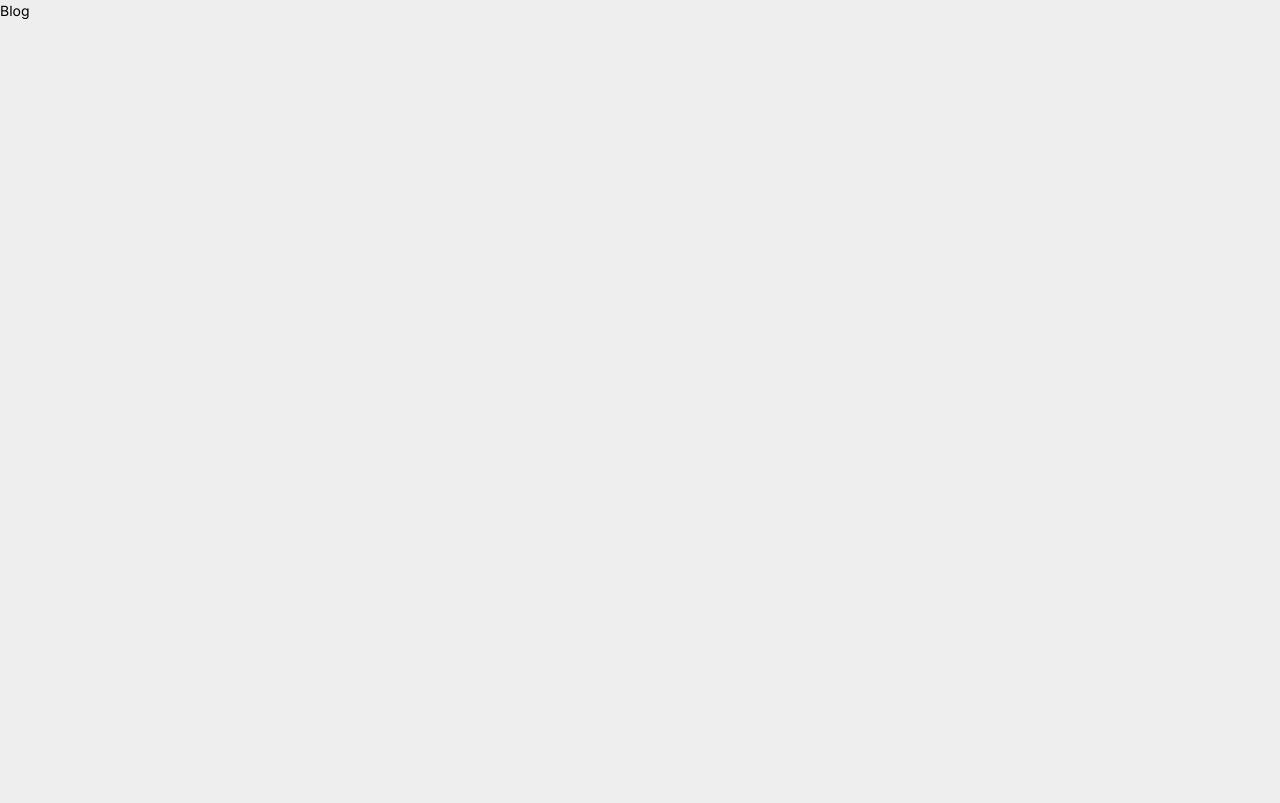
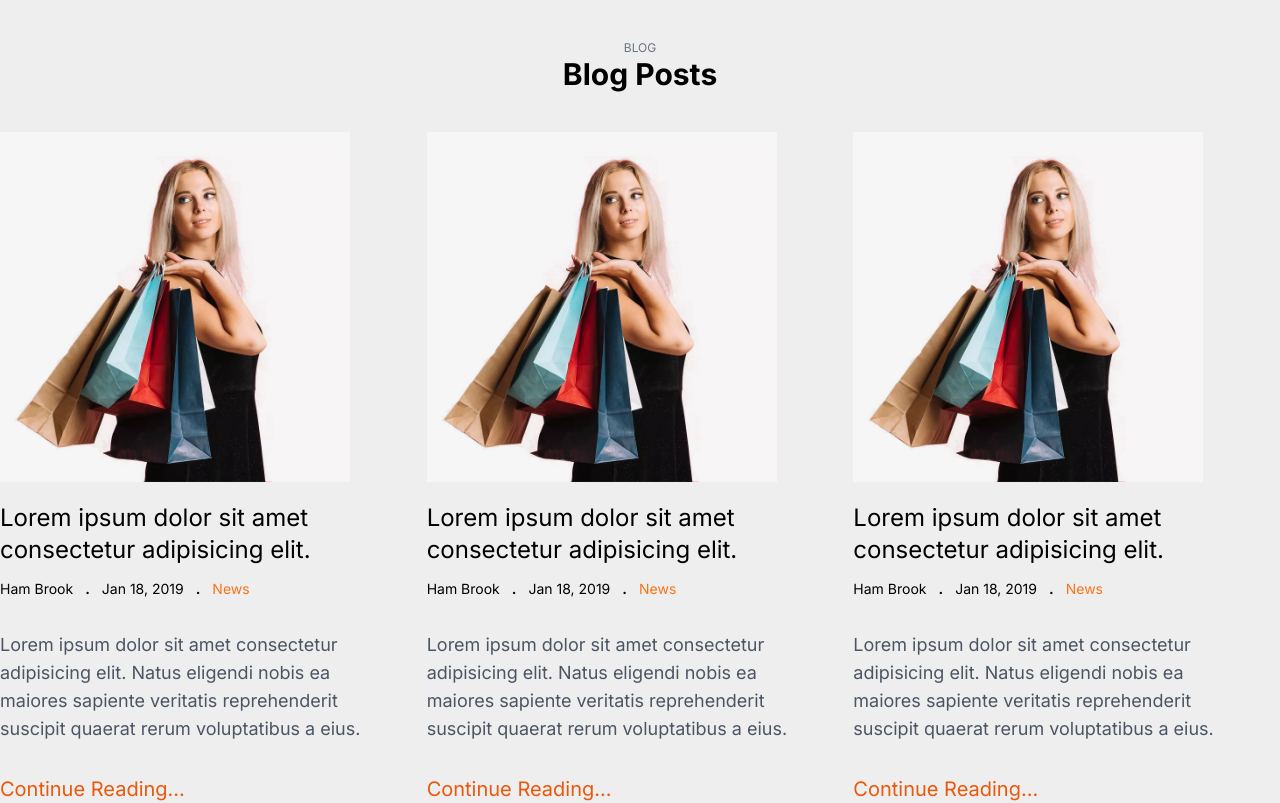
Before and after one commit to shahzaibintzar/Next.js-E-ommerce-web-design, a Next.js app: page /blog in a window 1280 px wide. Built offline with nearby package versions, Linux system fonts and the light colour scheme.

Commit message:
blog page complete

```diff
--- a/app/blog/page.tsx
+++ b/app/blog/page.tsx
@@ -1,9 +1,57 @@
+import Image from 'next/image'
 import React from 'react'
 
 function page() {
   return (
-    <div>
-      <h1>Blog</h1>
+    <div className=''>
+     <div className='w-[200px] mx-auto py-10'>
+      <p className='text-xs text-gray-500 text-center'>BLOG</p>
+      <p className='text-3xl font-bold text-center'>Blog Posts</p>
+     </div>
+      {/* cart1 */}
+     <div className='grid sm:grid-cols-1 md:grid-cols-2 lg:grid-cols-3 justify-around '>
+     <div className='w-[400px]'>
+      <Image src={require('../../public/assects/images/firstWoman.jpg')} alt='1' className='w-[350px]'/>
+      <p className='text-2xl pt-5'>Lorem ipsum dolor sit amet consectetur adipisicing elit.</p>
+      <div className='flex gap-3 pt-3'>
+        <p className=''>Ham Brook</p>
+        <span className='font-bold'>.</span>
+        <p className=''>Jan 18, 2019</p>
+        <span className='font-bold'>.</span>
+        <p className='text-orange-500'>News</p>
+      </div>
+      <p className='text-lg text-gray-600 py-8'>Lorem ipsum dolor sit amet consectetur adipisicing elit. Natus eligendi nobis ea maiores sapiente veritatis reprehenderit suscipit quaerat rerum voluptatibus a eius.</p>
+      <p className='text-xl text-orange-600'>Continue Reading...</p>
+     </div>
+     {/* cart2 */}
+     <div className='w-[400px]'>
+      <Image src={require('../../public/assects/images/firstWoman.jpg')} alt='1' className='w-[350px]'/>
+      <p className='text-2xl pt-5'>Lorem ipsum dolor sit amet consectetur adipisicing elit.</p>
+      <div className='flex gap-3 pt-3'>
+        <p className=''>Ham Brook</p>
+        <span className='font-bold'>.</span>
+        <p className=''>Jan 18, 2019</p>
+        <span className='font-bold'>.</span>
+        <p className='text-orange-500'>News</p>
+      </div>
+      <p className='text-lg text-gray-600 py-8'>Lorem ipsum dolor sit amet consectetur adipisicing elit. Natus eligendi nobis ea maiores sapiente veritatis reprehenderit suscipit quaerat rerum voluptatibus a eius.</p>
+      <p className='text-xl text-orange-600'>Continue Reading...</p>
+     </div>
+     {/* cart3 */}
+     <div className='w-[400px]'>
+      <Image src={require('../../public/assects/images/firstWoman.jpg')} alt='1' className='w-[350px]'/>
+      <p className='text-2xl pt-5'>Lorem ipsum dolor sit amet consectetur adipisicing elit.</p>
+      <div className='flex gap-3 pt-3'>
+        <p className=''>Ham Brook</p>
+        <span className='font-bold'>.</span>
+        <p className=''>Jan 18, 2019</p>
+        <span className='font-bold'>.</span>
+        <p className='text-orange-500'>News</p>
+      </div>
+      <p className='text-lg text-gray-600 py-8'>Lorem ipsum dolor sit amet consectetur adipisicing elit. Natus eligendi nobis ea maiores sapiente veritatis reprehenderit suscipit quaerat rerum voluptatibus a eius.</p>
+      <p className='text-xl text-orange-600'>Continue Reading...</p>
+     </div>
+     </div>
     </div>
   )
 }
```
